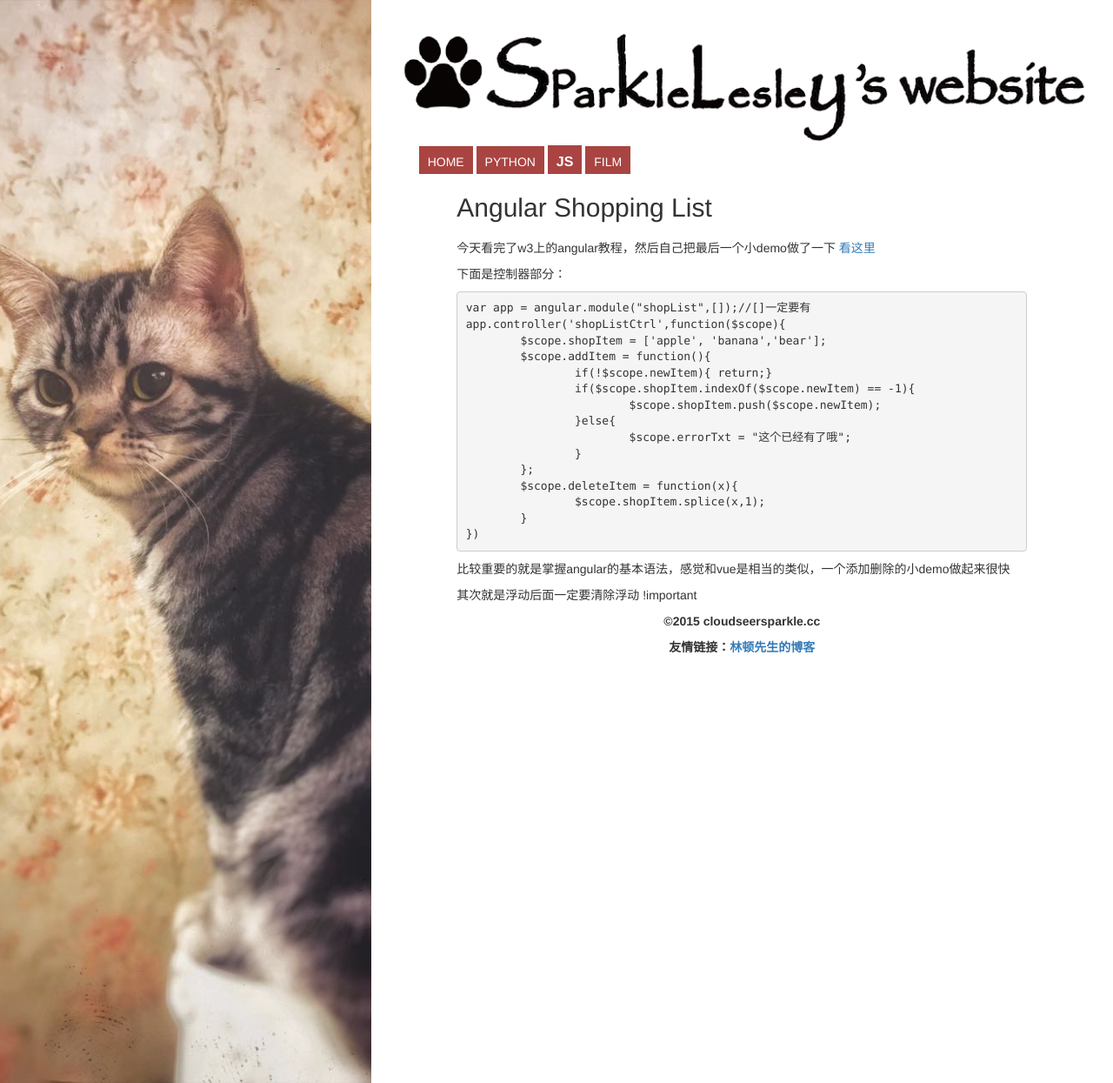
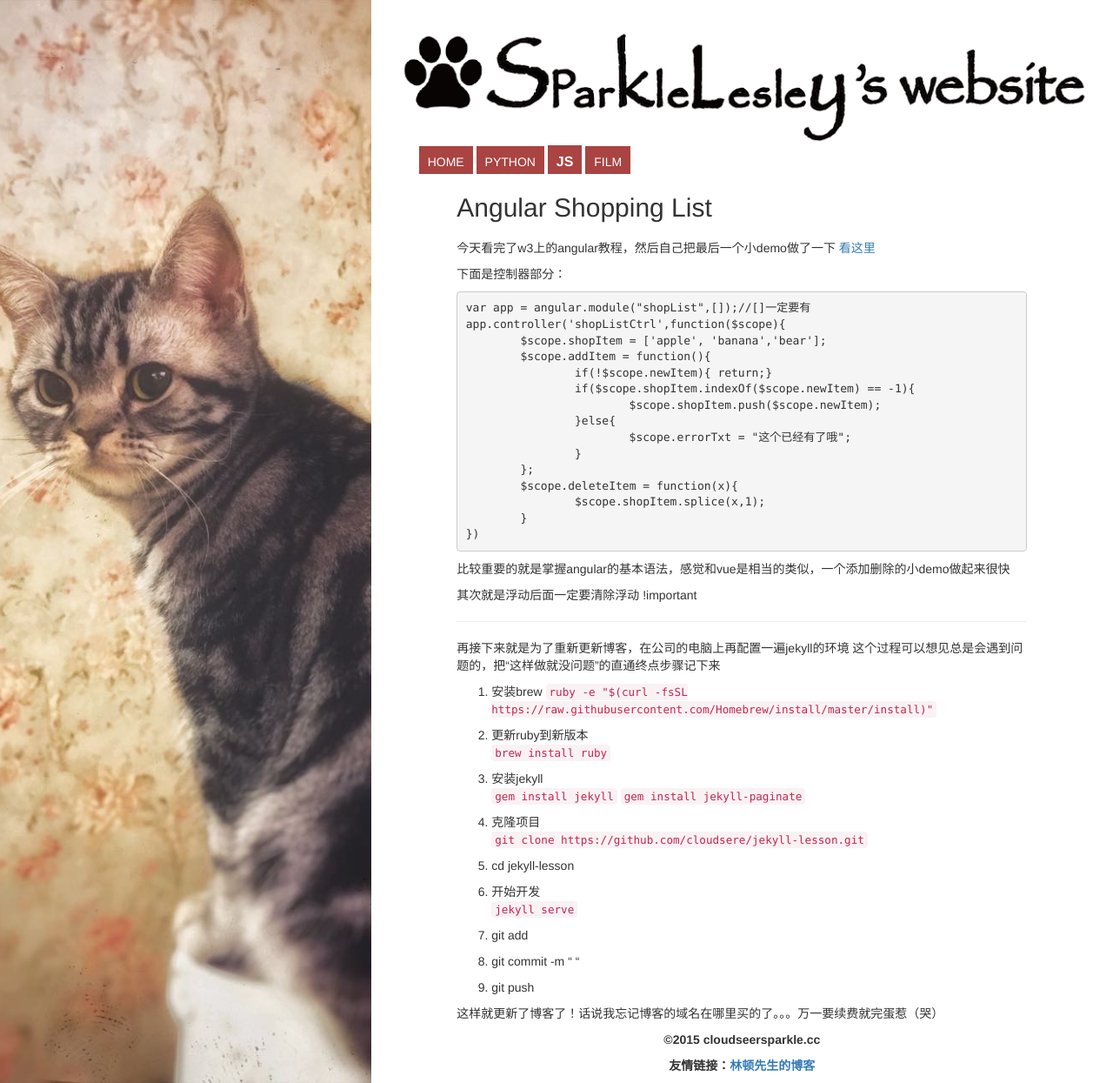
Before and after one commit to cloudsere/my-jekyll-driven-blog, a Jekyll site: the page built from _posts/js/2017-7-18-angular-shopping-list.markdown, in a window 1280 px wide. Shown: the whole page at 87% size. Built offline with Jekyll 4.4.1, drawn with Linux system fonts in a browser that asks for light colours; comment, search, counter and statistics services are not loaded.

Commit message:
change new post

````diff
--- a/_posts/js/2017-7-18-angular-shopping-list.markdown
+++ b/_posts/js/2017-7-18-angular-shopping-list.markdown
@@ -30,3 +30,34 @@ app.controller('shopListCtrl',function($scope){
 比较重要的就是掌握angular的基本语法，感觉和vue是相当的类似，一个添加删除的小demo做起来很快
 
 其次就是浮动后面一定要清除浮动 !important
+
+<hr/>
+
+再接下来就是为了重新更新博客，在公司的电脑上再配置一遍jekyll的环境
+这个过程可以想见总是会遇到问题的，把“这样做就没问题”的直通终点步骤记下来
+
+1. 安装brew
+``` ruby -e "$(curl -fsSL https://raw.githubusercontent.com/Homebrew/install/master/install)" ```
+
+2. 更新ruby到新版本<br/>
+```brew install ruby ```
+
+3. 安装jekyll<br/>
+``` gem install jekyll ```
+``` gem install jekyll-paginate ```
+
+4. 克隆项目<br/>
+``` git clone https://github.com/cloudsere/jekyll-lesson.git ```
+
+5. cd jekyll-lesson
+
+6. 开始开发<br/>
+``` jekyll serve ```
+
+7. git add
+
+8. git commit -m "  "
+
+9. git push
+
+这样就更新了博客了！话说我忘记博客的域名在哪里买的了。。。万一要续费就完蛋惹（哭）
````
